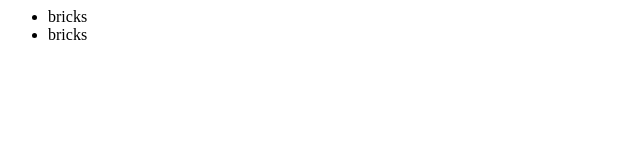
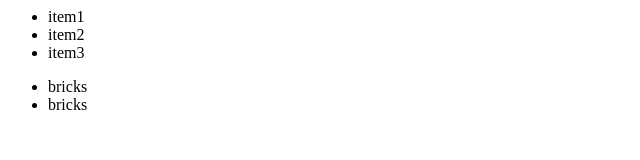
Before and after one commit to Gurkah/NewGitTest, a plain HTML site: page index.html in a window 1280 px wide. Shown: the whole page, without its empty margins (0-640 px from the left). Drawn offline with Linux system fonts and the light colour scheme.

Commit message:
i fucked your mom

```diff
--- a/index.html
+++ b/index.html
@@ -1,7 +1,15 @@
 <html>
+
    <body>
-
+   <module-one>
+      <ul>
+          <li>item1</li>
+          <li>item2</li>
+          <li>item3</li>
+          </ul>
    <div>
       <ul>
          <li>bricks</li>
          <li>bricks</li>
+
+         <html>
```
